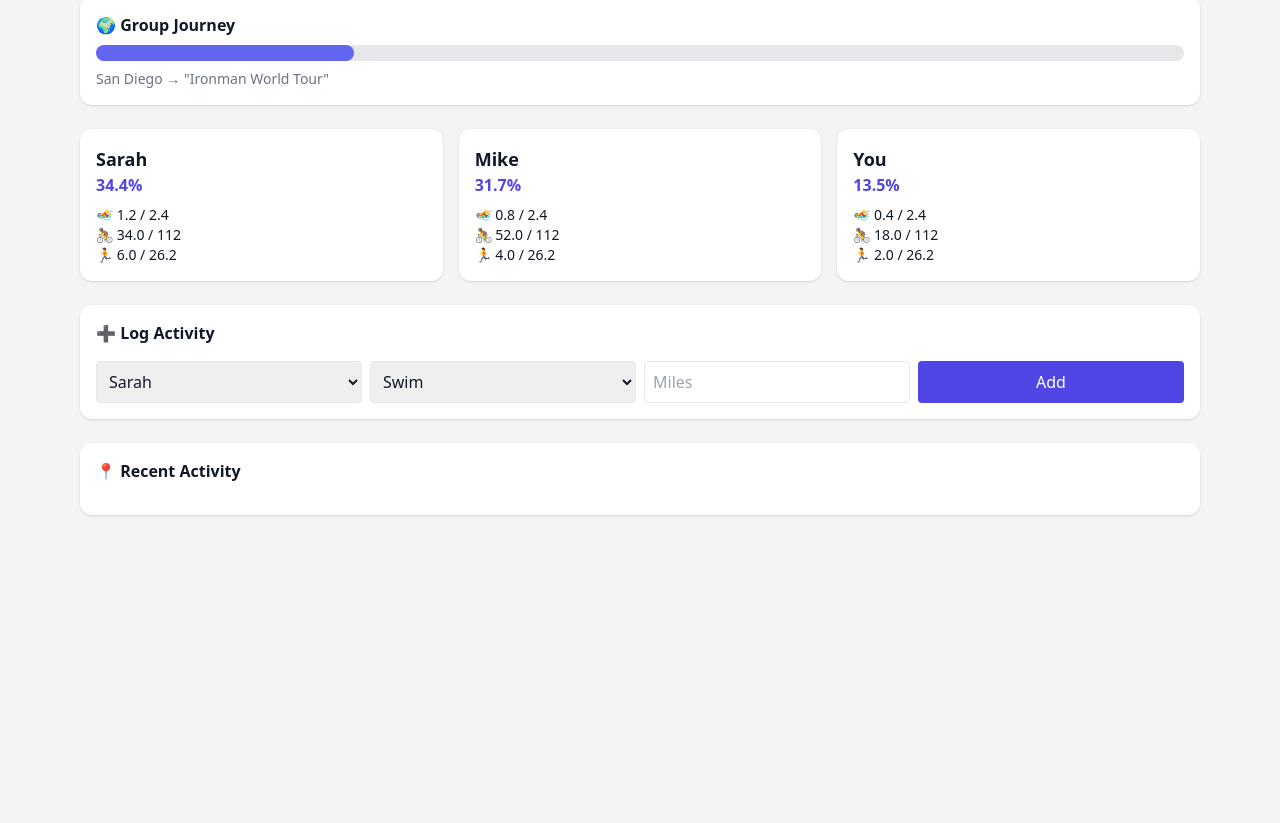
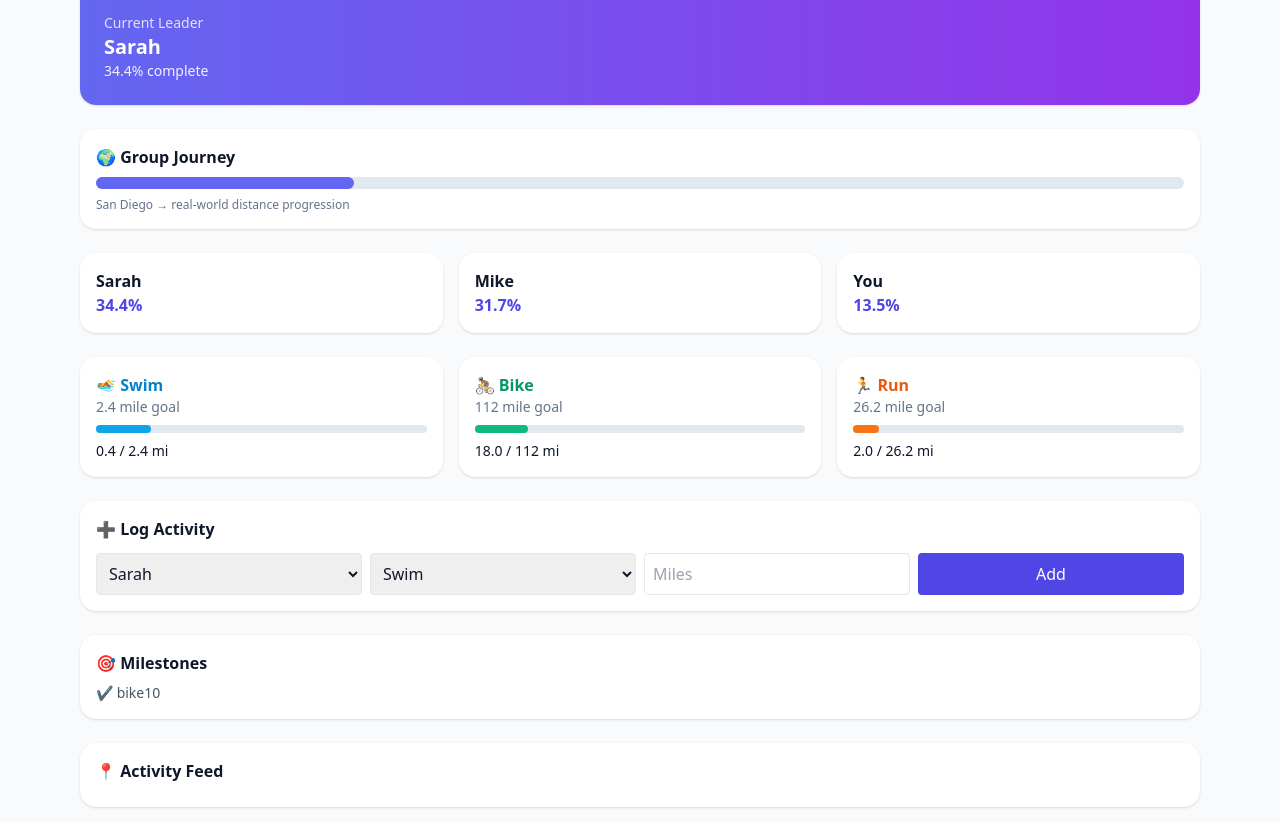
Before and after one commit to marlykdavis-718/lazyman-ironman, a plain HTML site: page index.html in a window 1280 px wide. Shown: the part 103-926 px from the top of the page. Before the commit the page ends 800 px from the top, so only its background shows below. Drawn offline with nearby package versions, Linux system fonts and the light colour scheme.

Commit message:
Update index.html

```diff
--- a/index.html
+++ b/index.html
@@ -7,37 +7,78 @@
   <title>LazyMan Ironman</title>
 </head>
 
-<body class="bg-gray-100 text-gray-900">
+<body class="bg-slate-50 text-slate-900">
 
-<div class="max-w-6xl mx-auto p-4">
+<div class="max-w-6xl mx-auto p-4 space-y-6">
 
-  <!-- HEADER -->
-  <div class="flex justify-between items-center mb-6">
-    <div>
-      <h1 class="text-3xl font-bold">🏆 LazyMan Ironman</h1>
-      <p class="text-gray-500">Group Challenge Dashboard</p>
-    </div>
-    <div class="text-right">
-      <p class="text-sm text-gray-500">Group Progress</p>
-      <p id="groupMiles" class="font-bold text-lg">0 miles</p>
+  <!-- HERO -->
+  <div class="bg-gradient-to-r from-indigo-500 to-purple-600 text-white p-6 rounded-2xl shadow">
+    <div class="flex justify-between items-start">
+      <div>
+        <h1 class="text-3xl font-bold">🏆 LazyMan Ironman</h1>
+        <p class="opacity-90">Group endurance challenge</p>
+
+        <div class="mt-4">
+          <p class="text-sm opacity-80">Current Leader</p>
+          <p id="leaderName" class="text-xl font-bold">—</p>
+          <p id="leaderPct" class="text-sm opacity-90">—</p>
+        </div>
+      </div>
+
+      <div class="text-right">
+        <p class="text-sm opacity-80">Group Miles</p>
+        <p id="groupMiles" class="text-2xl font-bold">0</p>
+      </div>
     </div>
   </div>
 
-  <!-- GROUP GOAL -->
-  <div class="bg-white p-4 rounded-xl shadow mb-6">
-    <h2 class="font-bold mb-2">🌍 Group Journey</h2>
-    <div class="w-full bg-gray-200 rounded-full h-4">
-      <div id="worldBar" class="bg-indigo-500 h-4 rounded-full" style="width:0%"></div>
+  <!-- GROUP JOURNEY -->
+  <div class="bg-white p-4 rounded-2xl shadow">
+    <h2 class="font-semibold mb-2">🌍 Group Journey</h2>
+    <div class="w-full bg-slate-200 rounded-full h-3">
+      <div id="worldBar" class="bg-indigo-500 h-3 rounded-full" style="width:0%"></div>
     </div>
-    <p class="text-sm mt-2 text-gray-500">San Diego → "Ironman World Tour"</p>
+    <p class="text-xs text-slate-500 mt-2">San Diego → real-world distance progression</p>
   </div>
 
   <!-- LEADERBOARD -->
-  <div class="grid grid-cols-1 md:grid-cols-3 gap-4 mb-6" id="leaderboard"></div>
+  <div class="grid md:grid-cols-3 gap-4" id="leaderboard"></div>
+
+  <!-- OVERALL DISCIPLINES -->
+  <div class="grid md:grid-cols-3 gap-4">
+
+    <div class="bg-white p-4 rounded-2xl shadow">
+      <h3 class="font-bold text-sky-600">🏊 Swim</h3>
+      <p class="text-sm text-slate-500">2.4 mile goal</p>
+      <div class="w-full bg-slate-200 h-2 rounded mt-2">
+        <div id="swimBar" class="bg-sky-500 h-2 rounded"></div>
+      </div>
+      <p id="swimText" class="text-sm mt-2"></p>
+    </div>
+
+    <div class="bg-white p-4 rounded-2xl shadow">
+      <h3 class="font-bold text-emerald-600">🚴 Bike</h3>
+      <p class="text-sm text-slate-500">112 mile goal</p>
+      <div class="w-full bg-slate-200 h-2 rounded mt-2">
+        <div id="bikeBar" class="bg-emerald-500 h-2 rounded"></div>
+      </div>
+      <p id="bikeText" class="text-sm mt-2"></p>
+    </div>
+
+    <div class="bg-white p-4 rounded-2xl shadow">
+      <h3 class="font-bold text-orange-600">🏃 Run</h3>
+      <p class="text-sm text-slate-500">26.2 mile goal</p>
+      <div class="w-full bg-slate-200 h-2 rounded mt-2">
+        <div id="runBar" class="bg-orange-500 h-2 rounded"></div>
+      </div>
+      <p id="runText" class="text-sm mt-2"></p>
+    </div>
+
+  </div>
 
   <!-- LOG ACTIVITY -->
-  <div class="bg-white p-4 rounded-xl shadow mb-6">
-    <h2 class="font-bold mb-4">➕ Log Activity</h2>
+  <div class="bg-white p-4 rounded-2xl shadow">
+    <h2 class="font-bold mb-3">➕ Log Activity</h2>
 
     <div class="grid md:grid-cols-4 gap-2">
       <select id="member" class="p-2 border rounded">
@@ -60,10 +101,16 @@
     </div>
   </div>
 
-  <!-- ACTIVITY FEED -->
-  <div class="bg-white p-4 rounded-xl shadow">
-    <h2 class="font-bold mb-4">📍 Recent Activity</h2>
-    <div id="feed" class="space-y-2"></div>
+  <!-- MILESTONES -->
+  <div class="bg-white p-4 rounded-2xl shadow">
+    <h2 class="font-bold mb-2">🎯 Milestones</h2>
+    <div id="milestones" class="text-sm space-y-1 text-slate-600"></div>
+  </div>
+
+  <!-- FEED -->
+  <div class="bg-white p-4 rounded-2xl shadow">
+    <h2 class="font-bold mb-2">📍 Activity Feed</h2>
+    <div id="feed" class="text-sm space-y-2"></div>
   </div>
 
 </div>
@@ -75,6 +122,17 @@ const GOALS = {
   run: 26.2
 };
 
+const MILESTONES = [
+  { type: "run", dist: 3.1, label: "Completed a 5K run" },
+  { type: "run", dist: 6.2, label: "Completed a 10K run" },
+  { type: "run", dist: 13.1, label: "Completed a Half Marathon" },
+  { type: "bike", dist: 10, label: "Biked 10 miles" },
+  { type: "bike", dist: 50, label: "Biked 50 miles" },
+  { type: "bike", dist: 100, label: "Biked 100 miles" },
+  { type: "swim", dist: 1, label: "Swam 1 mile total" },
+  { type: "swim", dist: 2.4, label: "Completed Ironman swim" }
+];
+
 let data = JSON.parse(localStorage.getItem("ironman")) || {
   Sarah: { swim: 1.2, bike: 34, run: 6 },
   Mike: { swim: 0.8, bike: 52, run: 4 },
@@ -82,82 +140,91 @@ let data = JSON.parse(localStorage.getItem("ironman")) || {
 };
 
 let feed = JSON.parse(localStorage.getItem("feed")) || [];
+let unlocked = JSON.parse(localStorage.getItem("milestones")) || [];
 
 function save() {
   localStorage.setItem("ironman", JSON.stringify(data));
   localStorage.setItem("feed", JSON.stringify(feed));
+  localStorage.setItem("milestones", JSON.stringify(unlocked));
 }
 
-function calcPercent(person) {
-  let s = (data[person].swim / GOALS.swim) * 100;
-  let b = (data[person].bike / GOALS.bike) * 100;
-  let r = (data[person].run / GOALS.run) * 100;
-  return ((s + b + r) / 3).toFixed(1);
+function percent(p){
+  let s = (p.swim/GOALS.swim)*100;
+  let b = (p.bike/GOALS.bike)*100;
+  let r = (p.run/GOALS.run)*100;
+  return (s+b+r)/3;
 }
 
-function render() {
-  renderLeaderboard();
-  renderFeed();
-  renderGroup();
+function render(){
+
+  // leaderboard
+  let sorted = Object.keys(data).sort((a,b)=>percent(data[b])-percent(data[a]));
+
+  document.getElementById("leaderboard").innerHTML = sorted.map(n=>{
+    let pct = percent(data[n]).toFixed(1);
+    return `
+      <div class="bg-white p-4 rounded-2xl shadow">
+        <p class="font-bold">${n}</p>
+        <p class="text-indigo-600 font-bold">${pct}%</p>
+      </div>
+    `;
+  }).join("");
+
+  document.getElementById("leaderName").innerText = sorted[0];
+  document.getElementById("leaderPct").innerText = percent(data[sorted[0]]).toFixed(1) + "% complete";
+
+  // group miles
+  let total = Object.values(data).reduce((a,p)=>a+p.swim+p.bike+p.run,0);
+  document.getElementById("groupMiles").innerText = total.toFixed(1);
+
+  document.getElementById("worldBar").style.width = Math.min(total/500*100,100)+"%";
+
+  // discipline bars
+  let swim = data.You.swim/GOALS.swim*100;
+  let bike = data.You.bike/GOALS.bike*100;
+  let run = data.You.run/GOALS.run*100;
+
+  document.getElementById("swimBar").style.width = swim+"%";
+  document.getElementById("bikeBar").style.width = bike+"%";
+  document.getElementById("runBar").style.width = run+"%";
+
+  document.getElementById("swimText").innerText = `${data.You.swim.toFixed(1)} / 2.4 mi`;
+  document.getElementById("bikeText").innerText = `${data.You.bike.toFixed(1)} / 112 mi`;
+  document.getElementById("runText").innerText = `${data.You.run.toFixed(1)} / 26.2 mi`;
+
+  // feed
+  document.getElementById("feed").innerHTML =
+    feed.slice().reverse().map(f=>`<div>• ${f}</div>`).join("");
+
+  // milestones (simple unlock check)
+  let me = data.You;
+  let msgs = [];
+
+  MILESTONES.forEach(m=>{
+    let val = me[m.type];
+    let id = m.type + m.dist;
+
+    if(val >= m.dist && !unlocked.includes(id)){
+      unlocked.push(id);
+      msgs.push("🎉 " + m.label);
+    }
+  });
+
+  save();
+
+  document.getElementById("milestones").innerHTML =
+    unlocked.map(u=>`<div>✔ ${u}</div>`).join("");
 }
 
-function renderLeaderboard() {
-  const el = document.getElementById("leaderboard");
-  el.innerHTML = "";
+function addActivity(){
+  let m = document.getElementById("member").value;
+  let t = document.getElementById("type").value;
+  let d = parseFloat(document.getElementById("distance").value);
 
-  let sorted = Object.keys(data).sort((a,b)=>{
-    return calcPercent(b) - calcPercent(a);
-  });
+  if(!d) return;
 
-  sorted.forEach(name=>{
-    let pct = calcPercent(name);
-
-    el.innerHTML += `
-      <div class="bg-white p-4 rounded-xl shadow">
-        <h3 class="font-bold text-lg">${name}</h3>
-        <p class="text-indigo-600 font-bold">${pct}%</p>
-
-        <div class="text-sm mt-2">
-          🏊 ${data[name].swim.toFixed(1)} / ${GOALS.swim}<br/>
-          🚴 ${data[name].bike.toFixed(1)} / ${GOALS.bike}<br/>
-          🏃 ${data[name].run.toFixed(1)} / ${GOALS.run}
-        </div>
-      </div>
-    `;
-  });
-}
-
-function renderFeed() {
-  const el = document.getElementById("feed");
-  el.innerHTML = feed.slice().reverse().map(f=>{
-    return `<div class="text-sm border-b pb-1">${f}</div>`;
-  }).join("");
-}
-
-function renderGroup() {
-  let total =
-    Object.values(data).reduce((sum,p)=>
-      sum + p.swim + p.bike + p.run
-    ,0);
-
-  document.getElementById("groupMiles").innerText =
-    total.toFixed(1) + " miles";
-
-  let worldPct = Math.min(total / 500 * 100, 100);
-  document.getElementById("worldBar").style.width = worldPct + "%";
-}
-
-function addActivity() {
-  const name = document.getElementById("member").value;
-  const type = document.getElementById("type").value;
-  const dist = parseFloat(document.getElementById("distance").value);
-
-  if (!dist) return;
-
-  data[name][type] += dist;
-
-  feed.push(`${name} +${dist} ${type}`);
-  if (feed.length > 20) feed.shift();
+  data[m][t] += d;
+  feed.push(`${m} +${d} ${t}`);
 
   save();
   render();
```
